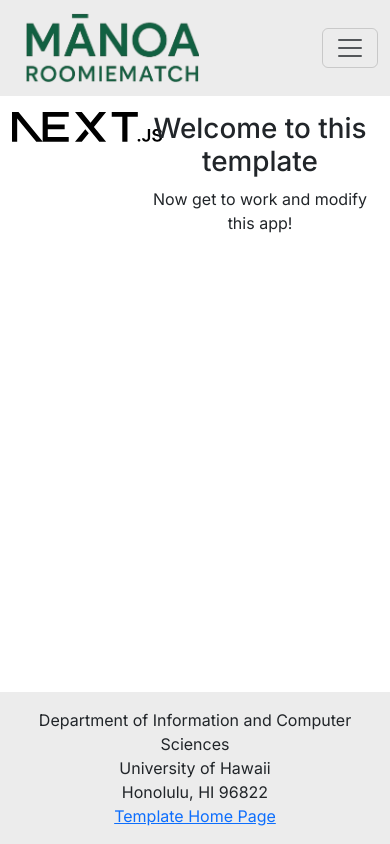
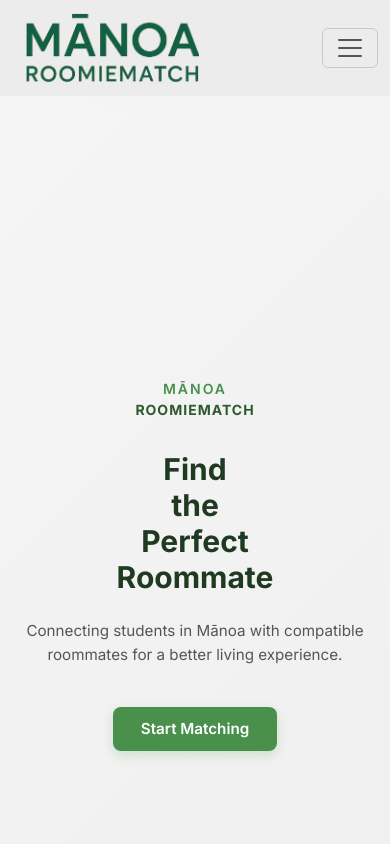
Before and after one commit to manoaroomiematch/manoaroomiematch, a Next.js app: page / in a window 390 px wide. Shown: the top 844 px of the page. Built offline with nearby package versions, Linux system fonts and the light colour scheme; no server answers.

Commit message:
Issue 11 & 12 (1st try)

```diff
--- /dev/null
+++ b/config/ai.json
@@ -0,0 +1,5 @@
+{
+  "defaultModel": "claude-haiku-4.5",
+  "provider": "anthropic",
+  "notes": "Set NEXT_PUBLIC_AI_MODEL to override at build/runtime. Set ANTHROPIC_API_KEY in environment for Anthropic requests."
+}
--- a/src/app/page.module.css
+++ b/src/app/page.module.css
@@ -1,10 +1,154 @@
-.main {
-  display: flex;
-  flex-direction: column;
-  justify-content: space-between;
-  align-items: center;
-  padding: 6rem;
-  min-height: 100vh;
+/* Hero Section */
+.heroSection {
+  background: linear-gradient(135deg, #f5f5f5 0%, #efefef 100%);
+  position: relative;
+  overflow: hidden;
+}
+
+.heroSection::before {
+  content: '';
+  position: absolute;
+  top: -50%;
+  right: -10%;
+  width: 500px;
+  height: 500px;
+  background: radial-gradient(circle, rgba(74, 144, 77, 0.1) 0%, transparent 70%);
+  border-radius: 50%;
+  pointer-events: none;
+}
+
+/* Branding Section */
+.brandingSection {
+  margin-bottom: 2rem;
+}
+
+.subtitle {
+  font-size: 0.875rem;
+  font-weight: 600;
+  letter-spacing: 2px;
+  color: #4a904d;
+  text-transform: uppercase;
+  margin: 0;
+}
+
+.brandSubtitle {
+  font-size: 1rem;
+  font-weight: 700;
+  letter-spacing: 1px;
+  color: #2d5a2f;
+  text-transform: uppercase;
+  margin-top: 0.25rem;
+  margin-bottom: 1rem;
+}
+
+/* Hero Title */
+.heroTitle {
+  font-size: 3.5rem;
+  font-weight: 700;
+  color: #1f3a21;
+  line-height: 1.2;
+  margin-bottom: 1.5rem;
+  word-spacing: 100vw;
+}
+
+/* Hero Description */
+.heroDescription {
+  font-size: 1.125rem;
+  color: #555555;
+  line-height: 1.6;
+  margin-bottom: 2.5rem;
+  max-width: 600px;
+  margin-left: auto;
+  margin-right: auto;
+}
+
+/* CTA Button */
+.ctaButton {
+  background-color: #4a904d !important;
+  border: none !important;
+  color: white !important;
+  padding: 0.875rem 2.5rem !important;
+  font-size: 1.125rem !important;
+  font-weight: 600 !important;
+  border-radius: 0.5rem !important;
+  transition: all 0.3s ease !important;
+  box-shadow: 0 4px 12px rgba(74, 144, 77, 0.2) !important;
+  cursor: pointer;
+  display: inline-block;
+}
+
+.ctaButton:hover {
+  background-color: #3d7540 !important;
+  transform: translateY(-2px) !important;
+  box-shadow: 0 6px 20px rgba(74, 144, 77, 0.3) !important;
+}
+
+.ctaButton:active {
+  transform: translateY(0) !important;
+  box-shadow: 0 2px 8px rgba(74, 144, 77, 0.2) !important;
+}
+
+.ctaButton:focus {
+  outline: 2px solid #4a904d;
+  outline-offset: 2px;
+}
+
+/* Secondary CTA */
+.secondaryCta {
+  margin-top: 1.5rem;
+}
+
+.smallText {
+  font-size: 0.95rem;
+  color: #777777;
+  margin: 0;
+}
+
+.link {
+  color: #4a904d;
+  text-decoration: none;
+  font-weight: 600;
+  transition: color 0.2s ease;
+}
+
+.link:hover {
+  color: #3d7540;
+  text-decoration: underline;
+}
+
+/* Responsive Design */
+@media (max-width: 768px) {
+  .heroTitle {
+    font-size: 2.5rem;
+  }
+
+  .heroDescription {
+    font-size: 1rem;
+  }
+
+  .ctaButton {
+    padding: 0.75rem 2rem !important;
+    font-size: 1rem !important;
+  }
+}
+
+@media (max-width: 576px) {
+  .heroTitle {
+    font-size: 1.875rem;
+  }
+
+  .brandSubtitle {
+    font-size: 0.875rem;
+  }
+
+  .heroDescription {
+    font-size: 0.95rem;
+  }
+
+  .ctaButton {
+    padding: 0.65rem 1.75rem !important;
+    font-size: 0.95rem !important;
+  }
 }
 
 .description {
--- a/src/app/page.tsx
+++ b/src/app/page.tsx
@@ -1,21 +1,64 @@
-import { Col, Container, Image, Row } from 'react-bootstrap';
+'use client';
+
+import Link from 'next/link';
+import { Container, Row, Col, Button } from 'react-bootstrap';
+import { useSession } from 'next-auth/react';
+import styles from './page.module.css';
 
 /** The Home page. */
-const Home = () => (
+const Home = () => {
+  const { data: session } = useSession();
+
+  // Determine the CTA link based on authentication status
+  const ctaLink = session ? '/list' : '/auth/signin';
+
+  return (
     <main>
-    <Container id="landing-page" fluid className="py-3">
-      <Row className="align-middle text-center">
-        <Col xs={4}>
-          <Image src="next.svg" width="150px" alt="" />
-        </Col>
+      <Container id="landing-page" fluid className={`${styles.heroSection} py-5`}>
+        <Row className="align-items-center justify-content-center min-vh-100">
+          <Col lg={8} md={10} xs={12} className="text-center">
+            {/* Logo/Branding */}
+            <div className={styles.brandingSection}>
+              <h2 className={styles.subtitle}>MĀNOA</h2>
+              <h3 className={styles.brandSubtitle}>ROOMIEMATCH</h3>
+            </div>
 
-        <Col xs={8} className="d-flex flex-column justify-content-center">
-          <h1>Welcome to this template</h1>
-          <p>Now get to work and modify this app!</p>
+            {/* Hero Heading */}
+            <h1 className={styles.heroTitle}>
+              Find the<br />
+              Perfect Roommate
+            </h1>
+
+            {/* Hero Description */}
+            <p className={styles.heroDescription}>
+              Connecting students in Mānoa with compatible roommates for a better living experience.
+            </p>
+
+            {/* CTA Button */}
+            <Link href={ctaLink} className="text-decoration-none">
+              <Button
+                className={styles.ctaButton}
+                aria-label="Start Matching button - Begin finding your perfect roommate"
+                role="button"
+                tabIndex={0}
+              >
+                Start Matching
+              </Button>
+            </Link>
+
+            {/* Secondary CTA for logged-in users */}
+            {session && (
+              <div className={styles.secondaryCta}>
+                <p className={styles.smallText}>
+                  or <Link href="/add" className={styles.link}>view profiles</Link>
+                </p>
+              </div>
+            )}
           </Col>
         </Row>
       </Container>
     </main>
   );
+};
 
 export default Home;
```
Also changed, not shown: src/lib/aiClient.ts (added, +38 -0 lines), 2 other files (tests, documents, lock files or other folders). Lines whose indentation alone changed are shown as unchanged.
